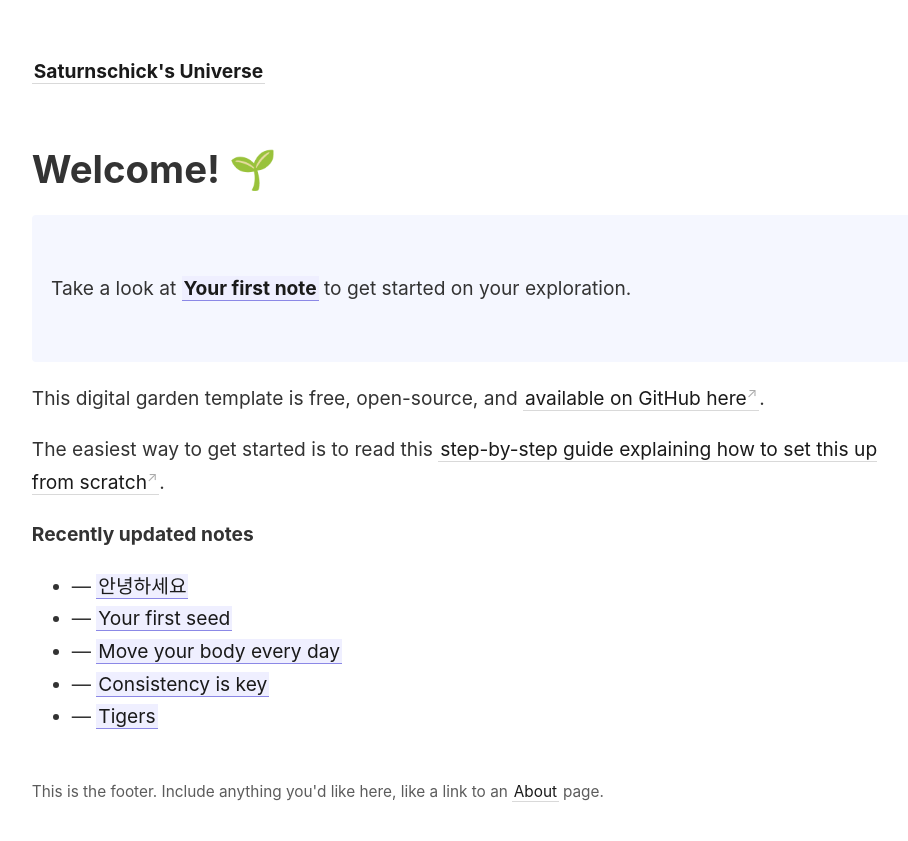
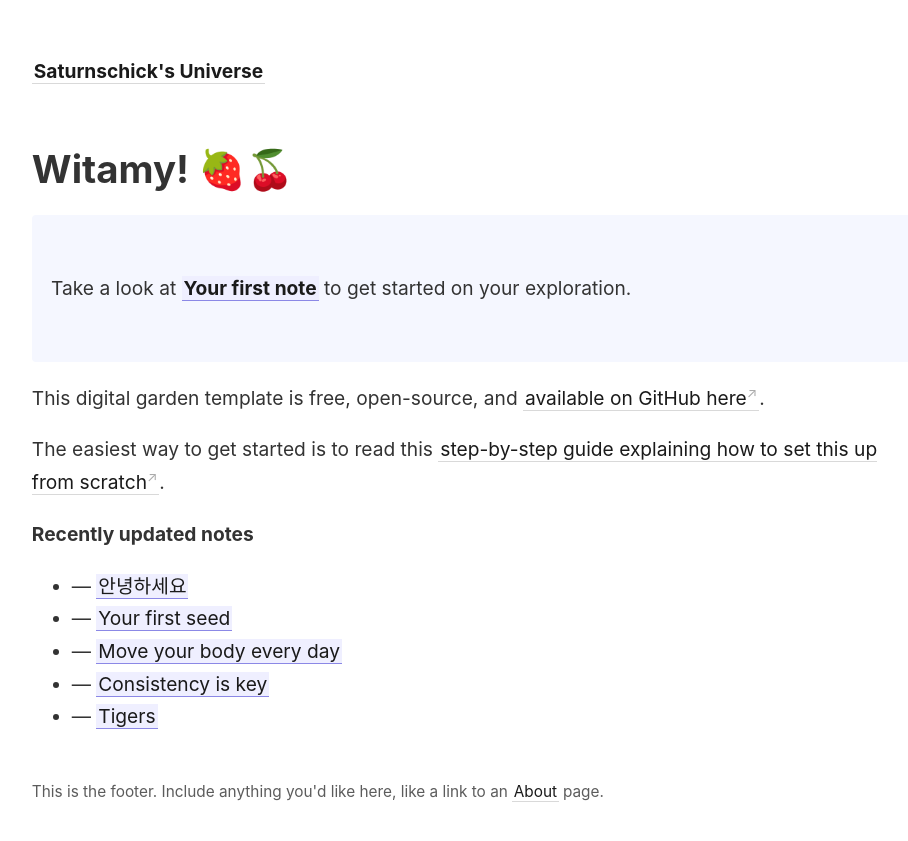
Before and after one commit to saturnschick/saturnschick-garden, a Jekyll site: the page built from _pages/index.md, in a window 1280 px wide. Shown: the top 841 px of the page, without its empty margins (45-953 px from the left). Built offline with Jekyll 4.4.1, drawn with Linux system fonts in a browser that asks for light colours.

Commit message:
Update index.md

```diff
--- a/_pages/index.md
+++ b/_pages/index.md
@@ -5,7 +5,7 @@ id: home
 permalink: /
 ---
 
-# Welcome! 🌱
+# Witamy! 🍓🍒
 
 <p style="padding: 3em 1em; background: #f5f7ff; border-radius: 4px;">
   Take a look at <span style="font-weight: bold">[[Your first note]]</span> to get started on your exploration.
```
